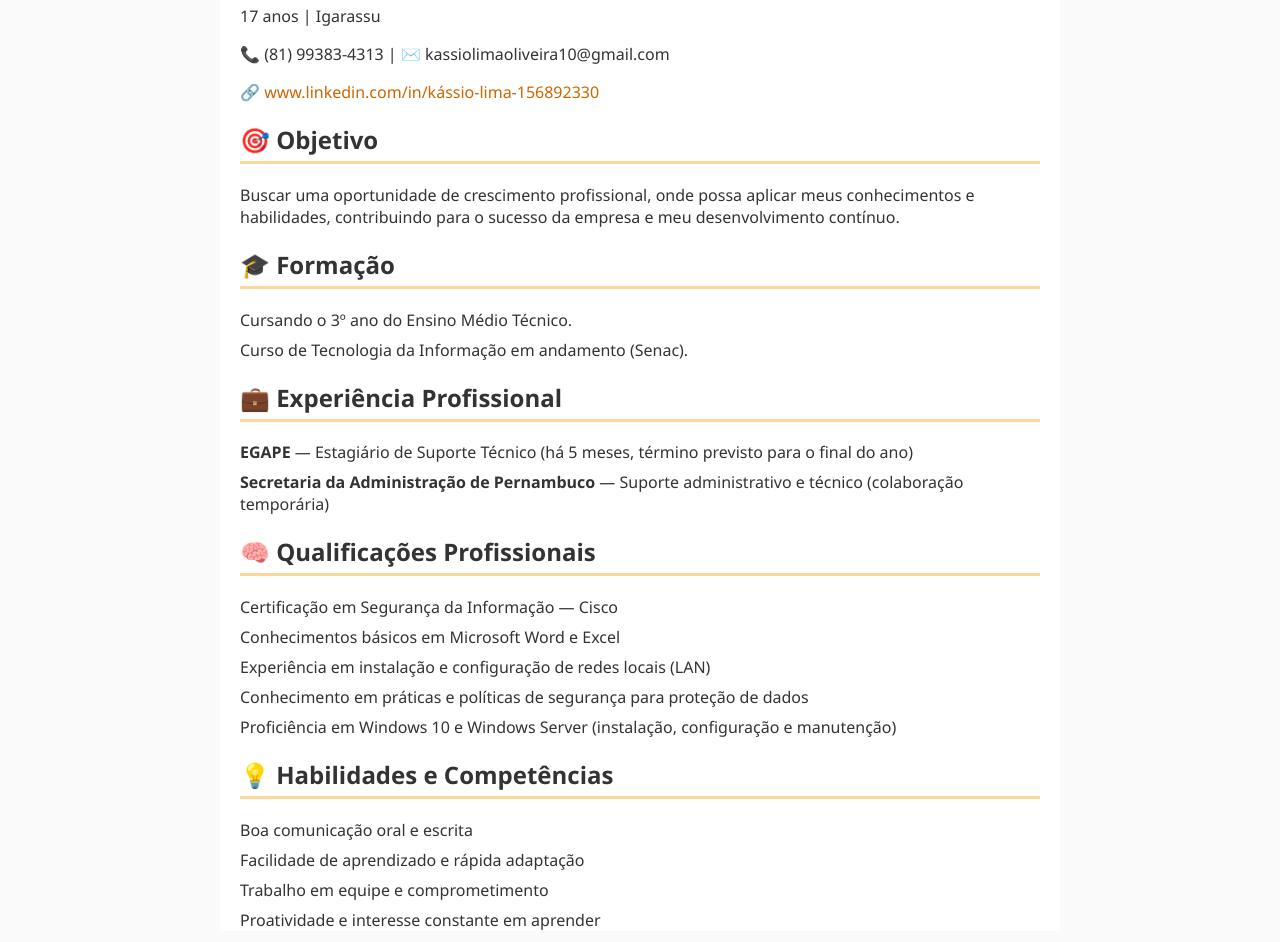
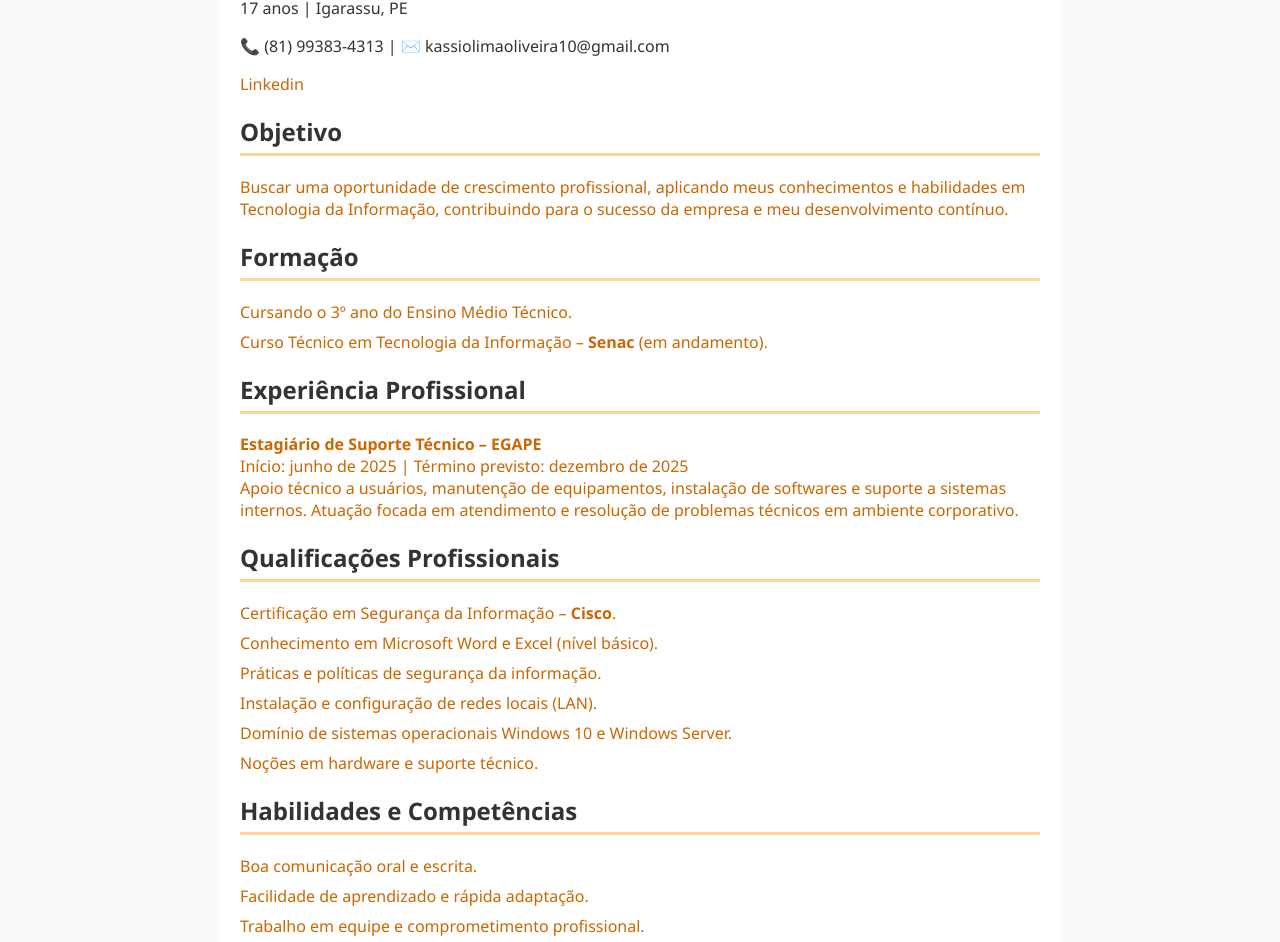
Before and after one commit to kassio8/Curriculo-Kassio-Lima-De-Oliveira, a plain HTML site: page index.html in a window 1280 px wide. Shown: the part 102-1044 px from the top of the page. Drawn offline with Linux system fonts and the light colour scheme.

Commit message:
Update index.html

```diff
--- a/index.html
+++ b/index.html
@@ -7,59 +7,76 @@
   <link rel="stylesheet" href="style.css">
 </head>
 <body>
-    <div class="header-line"></div>
+
+  <!-- Linha gradiente no topo -->
+  <div class="top-line"></div>
 
   <div class="container">
     <header>
       <h1>Kássio Lima de Oliveira</h1>
-            <p>17 anos | Igarassu</p>
+      <p>17 anos | Igarassu, PE</p>
       <p>📞 (81) 99383-4313 | ✉️ kassiolimaoliveira10@gmail.com</p>
-            <p>🔗 <a href="https://www.linkedin.com/in/kássio-lima-156892330" target="_blank">www.linkedin.com/in/kássio-lima-156892330</a></p>
+      <p>
+        <a href= "www.linkedin.com/in/kássio-lima-156892330" target="_blank">Linkedin</p>
+      </p>
+
     </header>
 
-        <section>
-            <h2>🎯 Objetivo</h2>
-            <p>Buscar uma oportunidade de crescimento profissional, onde possa aplicar meus conhecimentos e habilidades, contribuindo para o sucesso da empresa e meu desenvolvimento contínuo.</p>
+
+    <section class="section">
+      <h2>Objetivo</h2>
+      <p>Buscar uma oportunidade de crescimento profissional, aplicando meus conhecimentos e habilidades em Tecnologia da Informação, contribuindo para o sucesso da empresa e meu desenvolvimento contínuo.</p>
     </section>
 
-        <section>
-            <h2>🎓 Formação</h2>
+    <section class="section">
+      <h2>Formação</h2>
       <ul>
         <li>Cursando o 3º ano do Ensino Médio Técnico.</li>
-                <li>Curso de Tecnologia da Informação em andamento (Senac).</li>
+        <li>Curso Técnico em Tecnologia da Informação – <strong>Senac</strong> (em andamento).</li>
       </ul>
     </section>
 
-        <section>
-            <h2>💼 Experiência Profissional</h2>
+    <section class="section">
+      <h2>Experiência Profissional</h2>
       <ul>
-                <li><strong>EGAPE</strong> — Estagiário de Suporte Técnico (há 5 meses, término previsto para o final do ano)</li>
-                <li><strong>Secretaria da Administração de Pernambuco</strong> — Suporte administrativo e técnico (colaboração temporária)</li>
+        <li>
+          <strong>Estagiário de Suporte Técnico – EGAPE</strong> <br>
+          <span class="sub">Início: junho de 2025 | Término previsto: dezembro de 2025</span><br>
+          Apoio técnico a usuários, manutenção de equipamentos, instalação de softwares e suporte a sistemas internos.
+          Atuação focada em atendimento e resolução de problemas técnicos em ambiente corporativo.
+
+
+    </section>
+
+    <section class="section">
+      <h2>Qualificações Profissionais</h2>
+      <ul>
+        <li>Certificação em Segurança da Informação – <strong>Cisco</strong>.</li>
+        <li>Conhecimento em Microsoft Word e Excel (nível básico).</li>
+        <li>Práticas e políticas de segurança da informação.</li>
+        <li>Instalação e configuração de redes locais (LAN).</li>
+        <li>Domínio de sistemas operacionais Windows 10 e Windows Server.</li>
+        <li>Noções em hardware e suporte técnico.</li>
       </ul>
     </section>
 
-        <section>
-            <h2>🧠 Qualificações Profissionais</h2>
+    <section class="section">
+      <h2>Habilidades e Competências</h2>
       <ul>
-                <li>Certificação em Segurança da Informação — Cisco</li>
-                <li>Conhecimentos básicos em Microsoft Word e Excel</li>
-                <li>Experiência em instalação e configuração de redes locais (LAN)</li>
-                <li>Conhecimento em práticas e políticas de segurança para proteção de dados</li>
-                <li>Proficiência em Windows 10 e Windows Server (instalação, configuração e manutenção)</li>
+        <li>Boa comunicação oral e escrita.</li>
+        <li>Facilidade de aprendizado e rápida adaptação.</li>
+        <li>Trabalho em equipe e comprometimento profissional.</li>
+        <li>Proatividade e interesse por novas tecnologias.</li>
+        <li>Organização e atenção aos detalhes.</li>
       </ul>
     </section>
 
-        <section>
-            <h2>💡 Habilidades e Competências</h2>
-            <ul>
-                <li>Boa comunicação oral e escrita</li>
-                <li>Facilidade de aprendizado e rápida adaptação</li>
-                <li>Trabalho em equipe e comprometimento</li>
-                <li>Proatividade e interesse constante em aprender</li>
-            </ul>
-        </section>
+    <footer>
+      <p>© 2025 - Currículo de Kássio Lima de Oliveira</p>
+    </footer>
   </div>
 
-    <div class="footer-line"></div>
+  <!-- Ligação com o JavaScript -->
+  <script src="script.js"></script>
 </body>
 </html>
```
Lines whose indentation alone changed are shown as unchanged.
